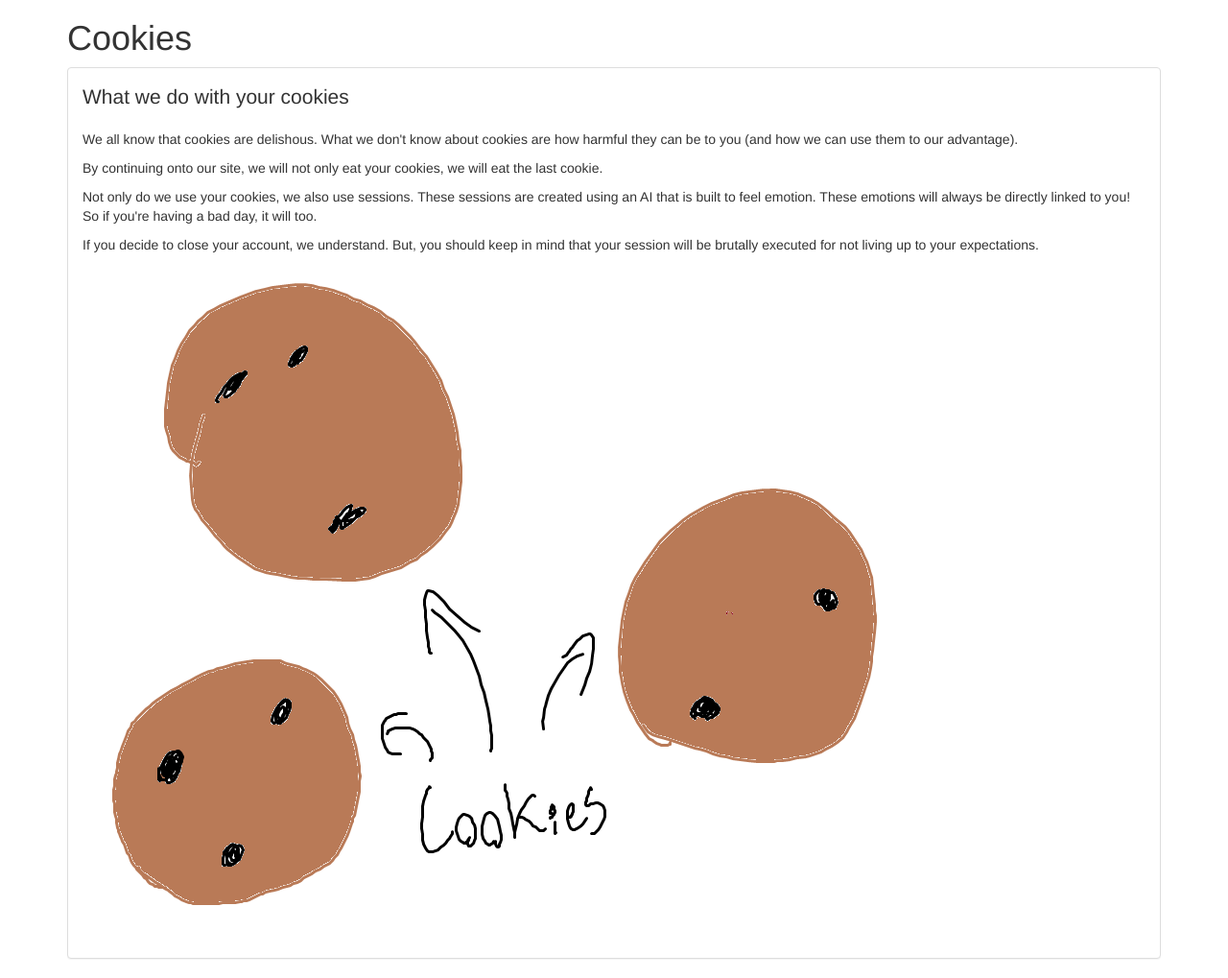
After one commit to Lubytes/BrainStorm, a PHP site: the page made by Website/Footer pages/cookies.html in a window 1280 px wide. The commit adds this page. Shown: the whole page at 96% size. Run offline with PHP 8.4, Linux system fonts and the light colour scheme.

Commit message:
Added Cookies page
Added a cookies page (Easter egg)

```diff
--- /dev/null
+++ b/Website/Footer pages/cookies.html
@@ -0,0 +1,50 @@
+<!DOCTYPE html>
+<html>
+<head>
+<title>BrainStorm Cookies</title>
+
+<link href="https://maxcdn.bootstrapcdn.com/bootstrap/3.3.6/css/bootstrap.min.css" rel="stylesheet" integrity="sha256-7s5uDGW3AHqw6xtJmNNtr+OBRJUlgkNJEo78P4b0yRw= sha512-nNo+yCHEyn0smMxSswnf/OnX6/KwJuZTlNZBjauKhTK0c+zT+q5JOCx0UFhXQ6rJR9jg6Es8gPuD2uZcYDLqSw==" crossorigin="anonymous">
+	<meta charset="utf-8">
+	<meta name="viewport" content="width=device-width, initial-scale=1">
+	<link rel="stylesheet" href="http://maxcdn.bootstrapcdn.com/bootstrap/3.3.6/css/bootstrap.min.css">
+	<script src="https://ajax.googleapis.com/ajax/libs/jquery/1.12.0/jquery.min.js"></script>
+	<script src="http://maxcdn.bootstrapcdn.com/bootstrap/3.3.6/js/bootstrap.min.js"></script>
+</head>
+<body>
+
+<div class="container">
+      <div>
+        <h1>Cookies</h1>
+
+        <div class="panel panel-default">
+          <div class="panel-body">
+            <p class="lead">What we do with your cookies</p>
+            <p>We all know that cookies are delishous. What we don't know about cookies are how harmful they can be to you (and how we can use them to our advantage).</p>
+            <p>By continuing onto our site, we will not only eat your cookies, we will eat the last cookie. </p>
+            <p>Not only do we use your cookies, we also use sessions. These sessions are created using an AI that is built to feel emotion. These emotions will always be directly
+			linked to you! So if you're having a bad day, it will too.<p>
+			<p>If you decide to close your account, we understand. But, you should keep in mind that your session will be brutally executed for not living up to your expectations.</p>
+
+
+			<img src="./images/cookies.png" alt="cookies" >
+          </div>
+        </div>
+	</div>
+</div>
+
+
+
+
+
+
+
+
+
+
+
+
+
+
+
+</body>
+</html>
--- a/Website/footer.php
+++ b/Website/footer.php
@@ -42,7 +42,7 @@
           <a href="#">Help</a>
           <a href="#">Terms</a>
           <a href="#">Privacy</a>
-          <a href="#">Cookies</a>
+          <a href="./Footer pages/cookies">Cookies</a>
           <a href="#">Apps</a>
         </div>
       </div>
```
Also changed, not shown: Website/Footer pages/images/cookies.png (added).
